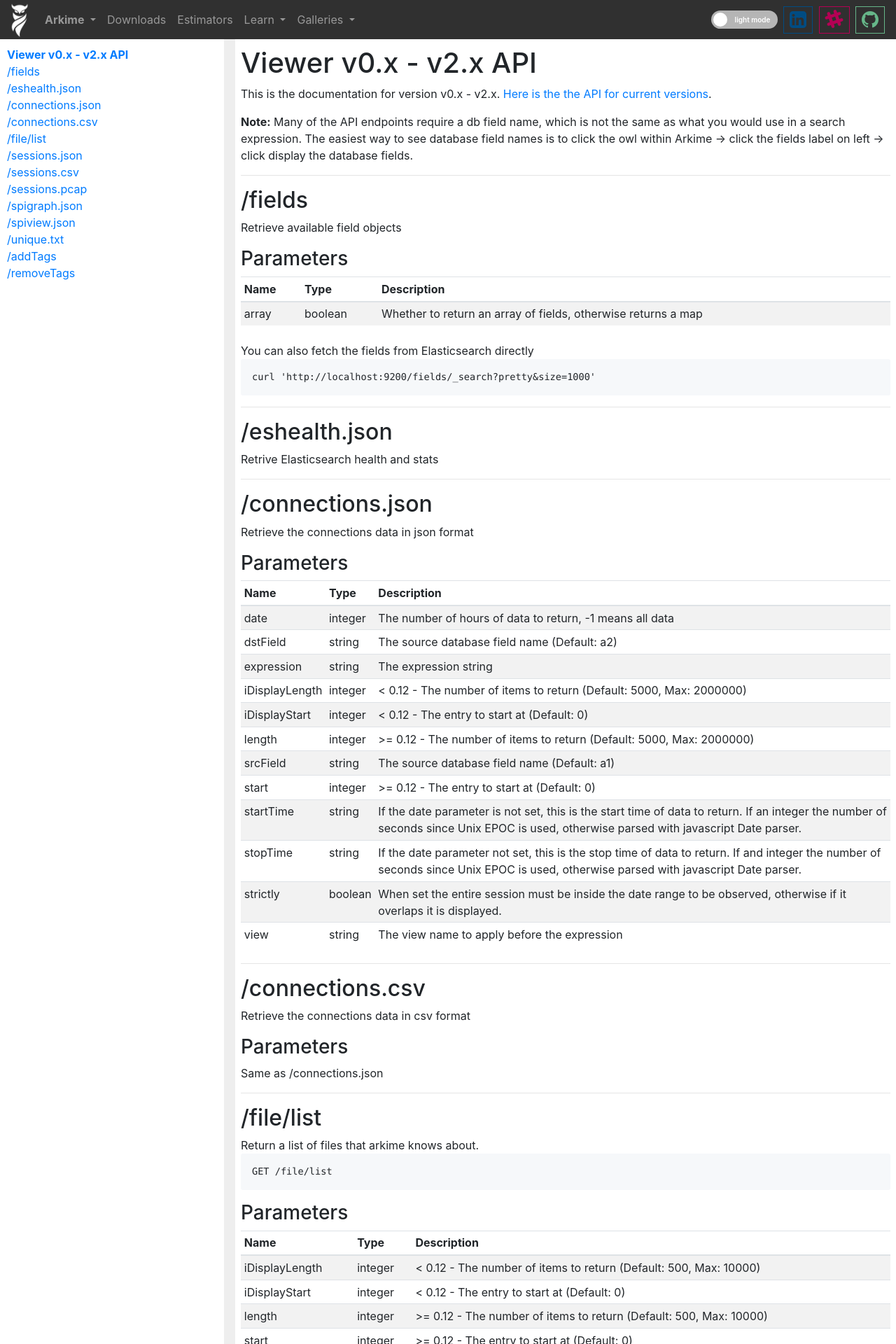
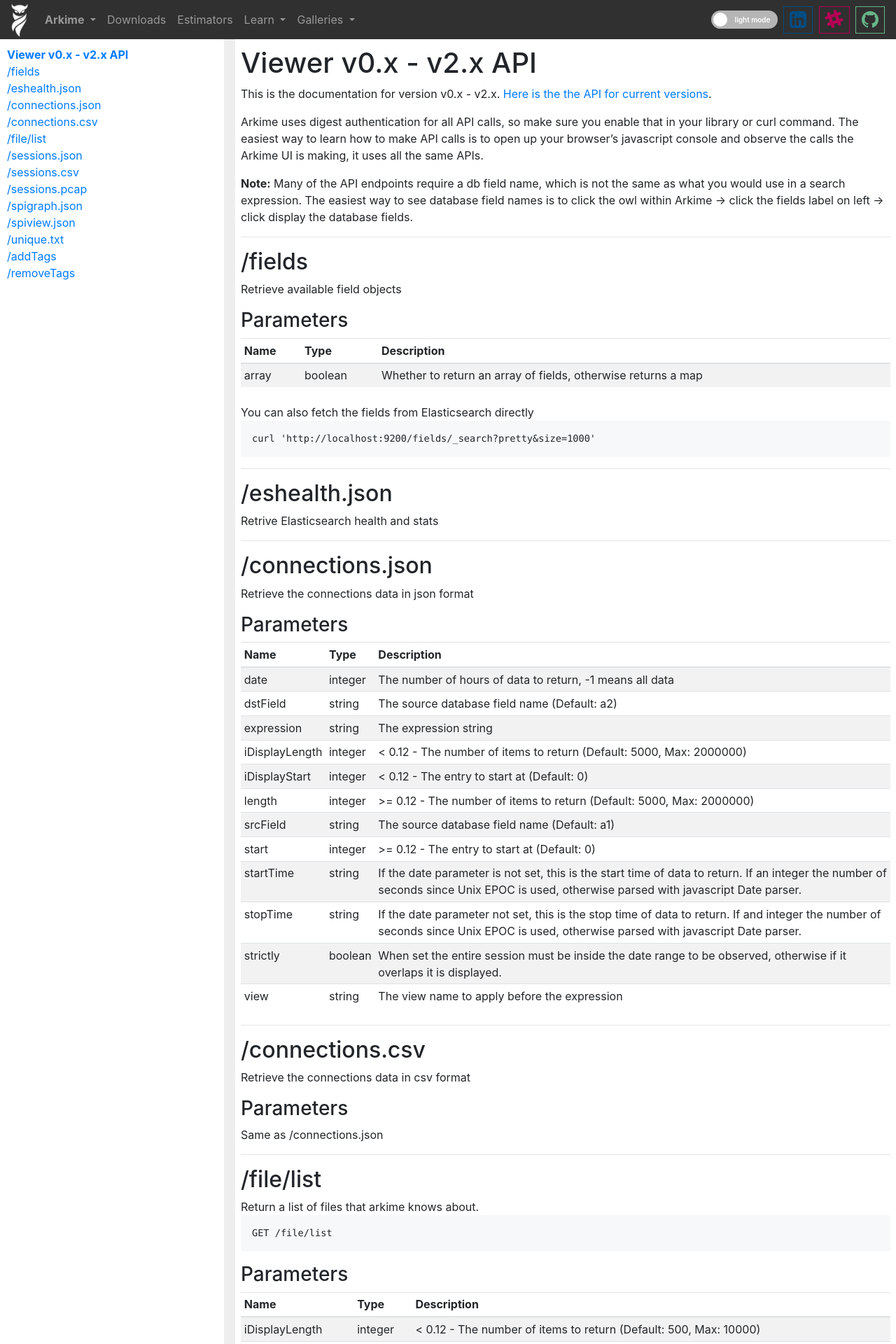
Before and after one commit to arkime/arkimeweb, a Jekyll site: the page built from _wiki/apiviewer_old.md, in a window 1280 px wide. Shown: the top 1920 px of the page at 70% size. Built offline with Jekyll 4.4.1, drawn with Linux system fonts in a browser that asks for light colours; some of the changed text lies outside the part shown.

Commit message:
add digest auth info

```diff
--- a/_wiki/apiviewer_old.md
+++ b/_wiki/apiviewer_old.md
@@ -19,6 +19,9 @@
 # Viewer v0.x - v2.x API
 
 This is the documentation for version v0.x - v2.x. [Here is the the API for current versions](/apiv3).
+
+Arkime uses digest authentication for all API calls, so make sure you enable that in your library or curl command.
+The easiest way to learn how to make API calls is to open up your browser's javascript console and observe the calls the Arkime UI is making, it uses all the same APIs.
 
 **Note:** Many of the API endpoints require a db field name, which is not the same as what you would use in a search expression.
 The easiest way to see database field names is to click the owl within Arkime -> click the fields label on left -> click display the database fields.
```
Also changed, not shown: _wiki/apiviewer.md (+3 -0 lines).
